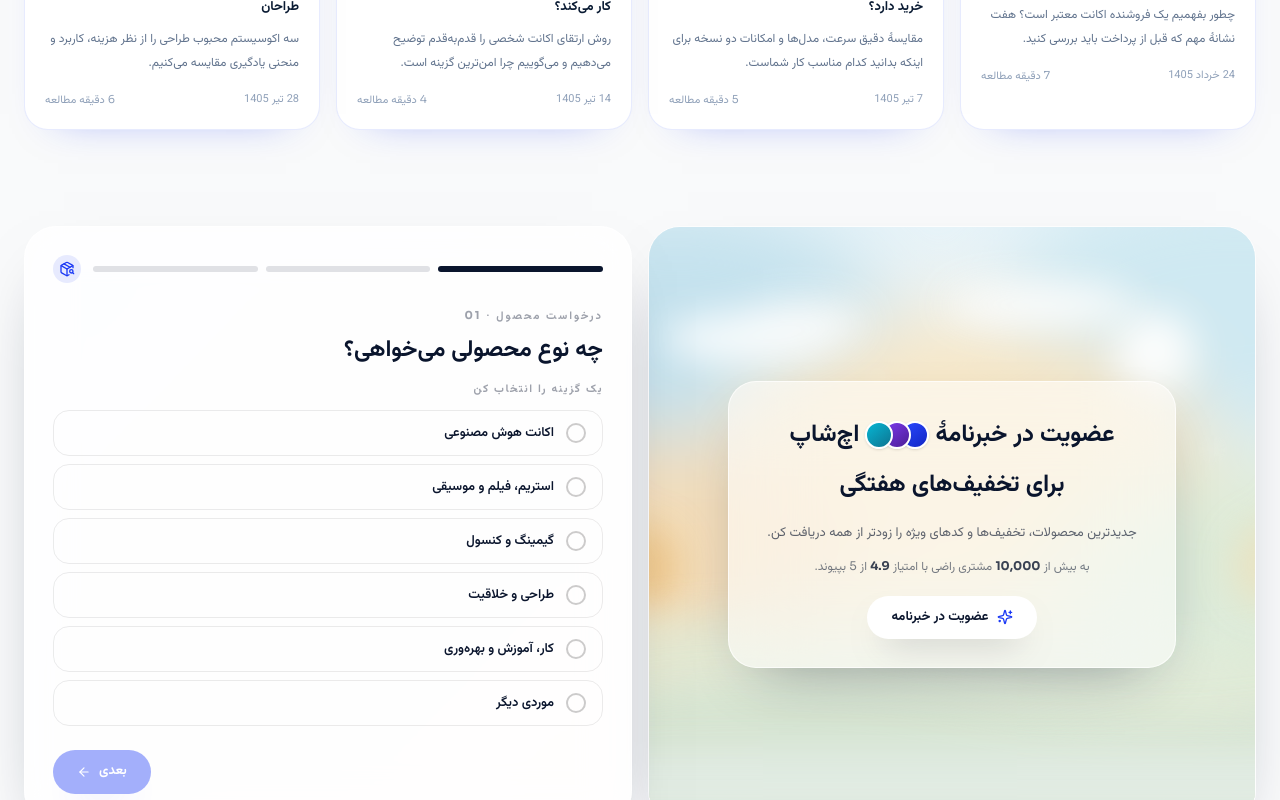
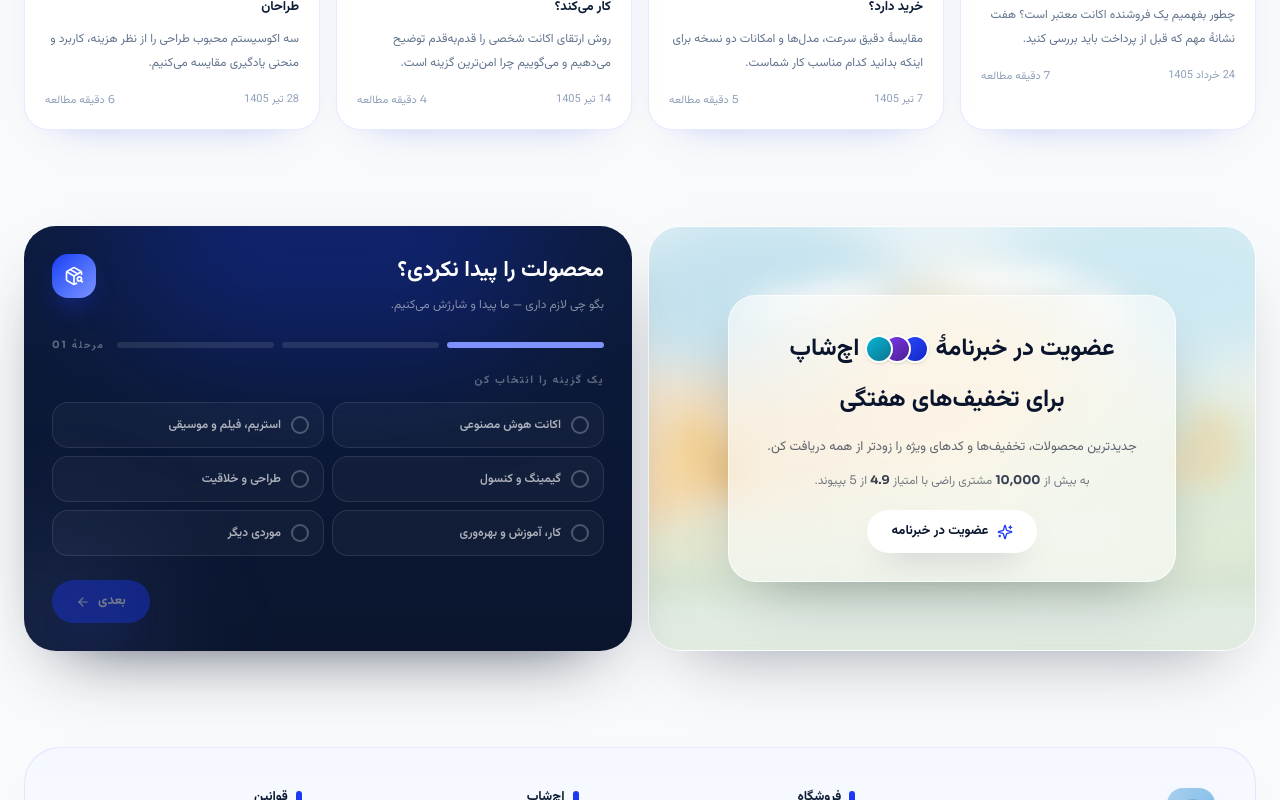
Before and after one commit to hesaamhub/echshop, a Next.js app: page / in a window 1280 px wide. Shown: the part 5680-6480 px from the top of the page. Built offline with nearby package versions, Linux system fonts and the light colour scheme.

Commit message:
design: بازطراحی فرم درخواست محصول — کارت تیره با هالهٔ برند، کنتراست با خبرنامهٔ روشن کنارش

```diff
--- a/src/components/site/ProductRequestForm.tsx
+++ b/src/components/site/ProductRequestForm.tsx
@@ -19,6 +19,9 @@ const STEPS = 3
 function stepLabel(index: number) {
   return (index + 1).toString().padStart(2, "0")
 }
+
+const inputClass =
+  "w-full rounded-2xl border border-white/10 bg-white/5 px-4 py-3 text-[13px] text-white outline-none transition-all placeholder:text-white/25 focus:border-[#7d92ff] focus:bg-white/10"
 
 export default function ProductRequestForm() {
   const [step, setStep] = useState(0)
@@ -60,58 +63,73 @@ export default function ProductRequestForm() {
   }
 
   return (
-    <div className="relative h-full">
-      {/* کارت‌های پشتی پاستلی برای حس عمق — هماهنگ با کارت خبرنامه */}
-      <div className="absolute inset-x-5 top-4 -bottom-2 rounded-[30px] bg-gradient-to-br from-[#dfe8fb]/70 to-[#fdeede]/70" aria-hidden />
-      <div className="absolute inset-x-2.5 top-2 -bottom-1 rounded-[32px] bg-white/60 backdrop-blur-sm" aria-hidden />
+    <div
+      className="relative flex h-full min-h-[380px] flex-col overflow-hidden rounded-[32px] bg-gradient-to-b from-[#0d1c3f] to-[#0a152d] p-7 shadow-[0_30px_70px_-40px_rgba(10,21,45,0.85)]"
+    >
+      {/* هالهٔ نرم بالای کارت */}
+      <span
+        className="pointer-events-none absolute -top-24 left-1/2 h-56 w-[420px] -translate-x-1/2 rounded-full bg-[#1b39f5]/25 blur-3xl"
+        aria-hidden
+      />
+      <span
+        className="pointer-events-none absolute -bottom-20 -left-16 h-48 w-48 rounded-full bg-[#7d92ff]/15 blur-3xl"
+        aria-hidden
+      />
 
-      <div className="relative flex h-full min-h-[380px] flex-col rounded-[32px] border border-white/70 bg-white/80 p-7 shadow-[0_30px_70px_-40px_rgba(10,21,45,0.55)] backdrop-blur-xl">
       {done ? (
-          <div className="flex flex-1 flex-col items-center justify-center text-center">
-            <span className="grid h-16 w-16 place-items-center rounded-full bg-[#1b39f5]/10 text-[#1b39f5]">
+        <div className="relative flex flex-1 flex-col items-center justify-center text-center">
+          <span className="grid h-16 w-16 place-items-center rounded-full bg-[#3ff0a5]/15 text-[#3ff0a5]">
             <Check className="h-8 w-8" />
           </span>
-            <h3 className="font-display mt-4 text-[20px] font-bold text-[#0a152d]">درخواستت ثبت شد</h3>
-            <p className="mx-auto mt-2 max-w-xs text-[13px] leading-7 text-[#0a152d]/60">
+          <h3 className="font-display mt-4 text-[20px] font-bold text-white">درخواستت ثبت شد</h3>
+          <p className="mx-auto mt-2 max-w-xs text-[13px] leading-7 text-white/55">
             تیم اچ‌شاپ درخواستت را بررسی می‌کند و به‌زودی از راه ارتباطی‌ای که دادی با تو تماس می‌گیرد.
           </p>
           <button
             type="button"
             onClick={reset}
-              className="mt-5 rounded-full bg-[#0a152d] px-6 py-2.5 text-[12.5px] font-bold text-white transition-colors hover:bg-[#1b39f5]"
+            className="mt-5 rounded-full bg-white px-6 py-2.5 text-[12.5px] font-bold text-[#0a152d] transition-colors hover:bg-[#7d92ff] hover:text-white"
           >
             ثبت درخواست جدید
           </button>
         </div>
       ) : (
         <>
+          {/* سربرگ */}
+          <div className="relative flex items-start justify-between gap-4">
+            <div>
+              <h3 className="font-display text-[20px] font-bold text-white md:text-[22px]">
+                محصولت را پیدا نکردی؟
+              </h3>
+              <p className="mt-1.5 text-[12px] leading-6 text-white/50">
+                بگو چی لازم داری — ما پیدا و شارژش می‌کنیم.
+              </p>
+            </div>
+            <span className="grid h-11 w-11 shrink-0 place-items-center rounded-2xl bg-gradient-to-br from-[#1b39f5] to-[#7d92ff] text-white shadow-[0_14px_28px_-12px_rgba(27,57,245,0.9)]">
+              <PackageSearch className="h-5 w-5" />
+            </span>
+          </div>
+
           {/* نوار پیشرفت */}
-            <div className="flex items-center gap-2">
+          <div className="relative mt-5 flex items-center gap-2">
             {Array.from({ length: STEPS }).map((_, index) => (
               <span
                 key={index}
-                  className={`h-1.5 flex-1 rounded-full transition-colors ${
-                    index <= step ? "bg-[#0a152d]" : "bg-[#0a152d]/12"
+                className={`h-1.5 flex-1 rounded-full transition-colors duration-500 ${
+                  index <= step ? "bg-[#7d92ff]" : "bg-white/10"
                 }`}
               />
             ))}
-              <span className="ms-1 grid h-7 w-7 place-items-center rounded-full bg-[#1b39f5]/10 text-[#1b39f5]">
-                <PackageSearch className="h-4 w-4" />
+            <span className="ms-1 text-[10px] font-bold tracking-[0.18em] text-white/35">
+              مرحلهٔ <span className="font-latin">{stepLabel(step)}</span>
             </span>
           </div>
 
-            <p className="mt-6 text-[11px] font-bold tracking-[0.18em] text-[#0a152d]/40">
-              درخواست محصول · <span className="font-latin">{stepLabel(step)}</span>
-            </p>
-
           {/* مرحلهٔ ۱: دسته‌بندی */}
           {step === 0 ? (
-              <div className="mt-2">
-                <h3 className="font-display text-[21px] leading-8 font-bold text-[#0a152d] md:text-[23px]">
-                  چه نوع محصولی می‌خواهی؟
-                </h3>
-                <p className="mt-4 text-[11px] font-bold tracking-[0.14em] text-[#0a152d]/40">یک گزینه را انتخاب کن</p>
-                <div className="mt-3 space-y-2">
+            <div className="relative mt-5">
+              <p className="text-[11px] font-bold tracking-[0.14em] text-white/35">یک گزینه را انتخاب کن</p>
+              <div className="mt-3 grid grid-cols-2 gap-2">
                 {CATEGORIES.map((option) => {
                   const active = category === option.value
                   return (
@@ -119,20 +137,22 @@ export default function ProductRequestForm() {
                       key={option.value}
                       type="button"
                       onClick={() => setCategory(option.value)}
-                        className={`flex w-full items-center gap-3 rounded-2xl border px-4 py-3 text-right transition-all ${
+                      className={`flex items-center gap-2.5 rounded-2xl border px-3.5 py-3 text-right transition-all ${
                         active
-                            ? "border-[#1b39f5] bg-[#1b39f5]/6"
-                            : "border-black/8 hover:border-[#1b39f5]/40 hover:bg-[#1b39f5]/4"
+                          ? "border-[#7d92ff]/70 bg-[#1b39f5]/20"
+                          : "border-white/10 bg-white/[0.03] hover:border-white/25 hover:bg-white/[0.06]"
                       }`}
                     >
                       <span
-                          className={`grid h-5 w-5 shrink-0 place-items-center rounded-full border-2 ${
-                            active ? "border-[#1b39f5]" : "border-black/20"
+                        className={`grid h-4.5 w-4.5 h-[18px] w-[18px] shrink-0 place-items-center rounded-full border-2 ${
+                          active ? "border-[#7d92ff]" : "border-white/25"
                         }`}
                       >
-                          {active ? <span className="h-2.5 w-2.5 rounded-full bg-[#1b39f5]" /> : null}
+                        {active ? <span className="h-2 w-2 rounded-full bg-[#7d92ff]" /> : null}
                       </span>
-                        <span className="text-[13px] font-semibold text-[#0a152d]">{option.label}</span>
+                      <span className={`text-[12px] font-semibold leading-5 ${active ? "text-white" : "text-white/65"}`}>
+                        {option.label}
+                      </span>
                     </button>
                   )
                 })}
@@ -142,26 +162,25 @@ export default function ProductRequestForm() {
 
           {/* مرحلهٔ ۲: مشخصات محصول */}
           {step === 1 ? (
-              <div className="mt-2">
-                <h3 className="font-display text-[21px] leading-8 font-bold text-[#0a152d] md:text-[23px]">
-                  چه محصولی را دقیقاً لازم داری؟
-                </h3>
-                <label className="mt-5 block">
-                  <span className="mb-1.5 block text-[12px] font-semibold text-[#0a152d]/70">نام محصول یا سرویس</span>
+            <div className="relative mt-5">
+              <label className="block">
+                <span className="mb-1.5 block text-[12px] font-semibold text-white/60">نام محصول یا سرویس</span>
                 <input
                   value={productName}
                   onChange={(event) => setProductName(event.target.value)}
                   placeholder="مثلاً Midjourney یا اشتراک Spotify"
-                    className="w-full rounded-2xl border border-black/8 bg-[#f7f8fc] px-4 py-3 text-[13px] text-[#0a152d] outline-none transition-all placeholder:text-[#0a152d]/30 focus:border-[#1b39f5] focus:bg-white"
+                  className={inputClass}
                 />
               </label>
               <label className="mt-3 block">
-                  <span className="mb-1.5 block text-[12px] font-semibold text-[#0a152d]/70">پلن یا مدت اشتراک <span className="font-normal text-[#0a152d]/40">(اختیاری)</span></span>
+                <span className="mb-1.5 block text-[12px] font-semibold text-white/60">
+                  پلن یا مدت اشتراک <span className="font-normal text-white/30">(اختیاری)</span>
+                </span>
                 <input
                   value={plan}
                   onChange={(event) => setPlan(event.target.value)}
                   placeholder="مثلاً ۱‌ماهه، سالانه یا پلن حرفه‌ای"
-                    className="w-full rounded-2xl border border-black/8 bg-[#f7f8fc] px-4 py-3 text-[13px] text-[#0a152d] outline-none transition-all placeholder:text-[#0a152d]/30 focus:border-[#1b39f5] focus:bg-white"
+                  className={inputClass}
                 />
               </label>
             </div>
@@ -169,49 +188,48 @@ export default function ProductRequestForm() {
 
           {/* مرحلهٔ ۳: راه ارتباطی */}
           {step === 2 ? (
-              <div className="mt-2">
-                <h3 className="font-display text-[21px] leading-8 font-bold text-[#0a152d] md:text-[23px]">
-                  چطور با تو در تماس باشیم؟
-                </h3>
-                <label className="mt-5 block">
-                  <span className="mb-1.5 block text-[12px] font-semibold text-[#0a152d]/70">نام</span>
+            <div className="relative mt-5">
+              <label className="block">
+                <span className="mb-1.5 block text-[12px] font-semibold text-white/60">نام</span>
                 <input
                   value={name}
                   onChange={(event) => setName(event.target.value)}
                   placeholder="نام و نام خانوادگی"
-                    className="w-full rounded-2xl border border-black/8 bg-[#f7f8fc] px-4 py-3 text-[13px] text-[#0a152d] outline-none transition-all placeholder:text-[#0a152d]/30 focus:border-[#1b39f5] focus:bg-white"
+                  className={inputClass}
                 />
               </label>
               <label className="mt-3 block">
-                  <span className="mb-1.5 block text-[12px] font-semibold text-[#0a152d]/70">ایمیل یا شماره تماس</span>
+                <span className="mb-1.5 block text-[12px] font-semibold text-white/60">ایمیل یا شماره تماس</span>
                 <input
                   dir="ltr"
                   value={contact}
                   onChange={(event) => setContact(event.target.value)}
                   placeholder="you@email.com یا 0912..."
-                    className="w-full rounded-2xl border border-black/8 bg-[#f7f8fc] px-4 py-3 text-right text-[13px] text-[#0a152d] outline-none transition-all placeholder:text-[#0a152d]/30 focus:border-[#1b39f5] focus:bg-white"
+                  className={`${inputClass} text-right`}
                 />
               </label>
               <label className="mt-3 block">
-                  <span className="mb-1.5 block text-[12px] font-semibold text-[#0a152d]/70">توضیح بیشتر <span className="font-normal text-[#0a152d]/40">(اختیاری)</span></span>
+                <span className="mb-1.5 block text-[12px] font-semibold text-white/60">
+                  توضیح بیشتر <span className="font-normal text-white/30">(اختیاری)</span>
+                </span>
                 <textarea
                   rows={2}
                   value={note}
                   onChange={(event) => setNote(event.target.value)}
                   placeholder="هر توضیحی که به سفارش کمک می‌کند"
-                    className="w-full resize-none rounded-2xl border border-black/8 bg-[#f7f8fc] px-4 py-3 text-[13px] text-[#0a152d] outline-none transition-all placeholder:text-[#0a152d]/30 focus:border-[#1b39f5] focus:bg-white"
+                  className={`${inputClass} resize-none`}
                 />
               </label>
             </div>
           ) : null}
 
           {/* دکمه‌ها */}
-            <div className="mt-auto flex items-center justify-end gap-3 pt-6">
+          <div className="relative mt-auto flex items-center justify-end gap-3 pt-6">
             {step > 0 ? (
               <button
                 type="button"
                 onClick={back}
-                  className="rounded-full px-4 py-2.5 text-[13px] font-semibold text-[#0a152d]/60 transition-colors hover:text-[#0a152d]"
+                className="rounded-full px-4 py-2.5 text-[13px] font-semibold text-white/50 transition-colors hover:text-white"
               >
                 بازگشت
               </button>
@@ -220,7 +238,7 @@ export default function ProductRequestForm() {
               type="button"
               onClick={next}
               disabled={!canNext}
-                className="inline-flex items-center gap-2 rounded-full bg-[#1b39f5] px-6 py-3 text-[13px] font-bold text-white shadow-[0_18px_36px_-20px_rgba(27,57,245,0.9)] transition-all duration-500 hover:-translate-y-0.5 hover:bg-[#1226c4] disabled:cursor-not-allowed disabled:opacity-40 disabled:hover:translate-y-0"
+              className="inline-flex items-center gap-2 rounded-full bg-[#1b39f5] px-6 py-3 text-[13px] font-bold text-white shadow-[0_18px_36px_-18px_rgba(27,57,245,1)] transition-all duration-500 hover:-translate-y-0.5 hover:bg-[#2a49ff] disabled:cursor-not-allowed disabled:opacity-40 disabled:hover:translate-y-0"
             >
               {step === STEPS - 1 ? "ثبت درخواست" : "بعدی"}
               <ArrowLeft className="h-3.5 w-3.5" />
@@ -229,6 +247,5 @@ export default function ProductRequestForm() {
         </>
       )}
     </div>
-    </div>
   )
 }
```
Lines whose indentation alone changed are shown as unchanged.
